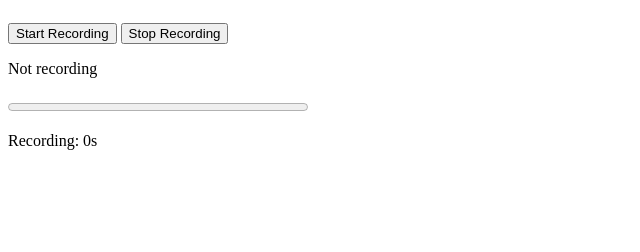
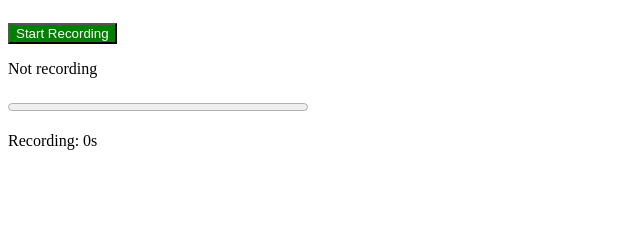
Before and after one commit to krigx123/Video-Processing-For-Surveillance, a Flask app: page / in a window 1280 px wide. Shown: the part 548-800 px from the top of the page, without its empty margins (0-640 px from the left). Run offline with Flask 3, Linux system fonts and the light colour scheme.

Commit message:
Minor changes

```diff
--- a/app.py
+++ b/app.py
@@ -1,4 +1,4 @@
-from flask import Flask, render_template, Response, request, send_file, jsonify
+from flask import Flask, render_template, Response, send_file, jsonify
 import cv2
 import threading
 import time
--- a/static/script.js
+++ b/static/script.js
@@ -1,13 +1,34 @@
 let startTimestamp = null;
 let timerInterval = null;
+let isRecording = false;
 
-function startRecording() {
-  fetch('/start_recording', {method: 'POST'})
-      .then(res => res.json())
-      .then(data => {
-        startTimestamp = data.start_time * 1000;  // Convert to ms
-        updateProgress();  // Start stopwatch and progress
-      });
+function toggleRecording() {
+  const button = document.getElementById('recordToggleBtn');
+  button.className = isRecording ? 'recording' : 'idle';
+
+  if (!isRecording) {
+    // Start recording
+    fetch('/start_recording', {method: 'POST'})
+        .then(res => res.json())
+        .then(data => {
+          isRecording = true;
+          startTimestamp = data.start_time * 1000;
+          button.innerText = 'Stop Recording';
+          updateProgress();
+        });
+  } else {
+    // Stop recording
+    fetch('/stop_recording', {method: 'POST'})
+        .then(res => res.json())
+        .then(data => {
+          isRecording = false;
+          startTimestamp = null;
+          clearInterval(timerInterval);
+          document.getElementById('timerText').innerText = 'Recording stopped';
+          button.innerText = 'Start Recording';
+          checkDownloadAvailability();
+        });
+  }
 }
 
 
@@ -32,18 +53,6 @@ function updateProgress() {
     }
   }, 1000);
 }
-
-function stopRecording() {
-  fetch('/stop_recording', {method: 'POST'})
-      .then(res => res.json())
-      .then(data => {
-        clearInterval(timerInterval);
-        startTimestamp = null;
-        document.getElementById('timerText').innerText = 'Recording stopped';
-        checkDownloadAvailability();
-      });
-}
-
 
 function downloadRecording() {
   window.location.href = '/download';
--- a/templates/index.html
+++ b/templates/index.html
@@ -8,8 +8,7 @@
     <img src="{{ url_for('video_feed') }}" width="640" height="480">
 
     <div style="margin-top: 20px;">
-        <button onclick="startRecording()">Start Recording</button>
-        <button onclick="stopRecording()">Stop Recording</button>
+        <button id="recordToggleBtn" class="idle" onclick="toggleRecording()">Start Recording</button>
         <button id="downloadBtn" onclick="downloadRecording()" style="display: none;">Download Last Recording</button>
         <p id="statusText">Not recording</p>
     </div>
@@ -17,6 +16,10 @@
       <progress id="progressBar" value="0" max="60" style="width: 300px;"></progress>
       <p id="timerText">Recording: 0s</p>
   </div>
+  <style>
+    .recording { background-color: red; color: white; }
+    .idle { background-color: green; color: white; }
+  </style>
   <script src="{{ url_for('static', filename='script.js') }}"></script>
 </body>
 </html>
```
